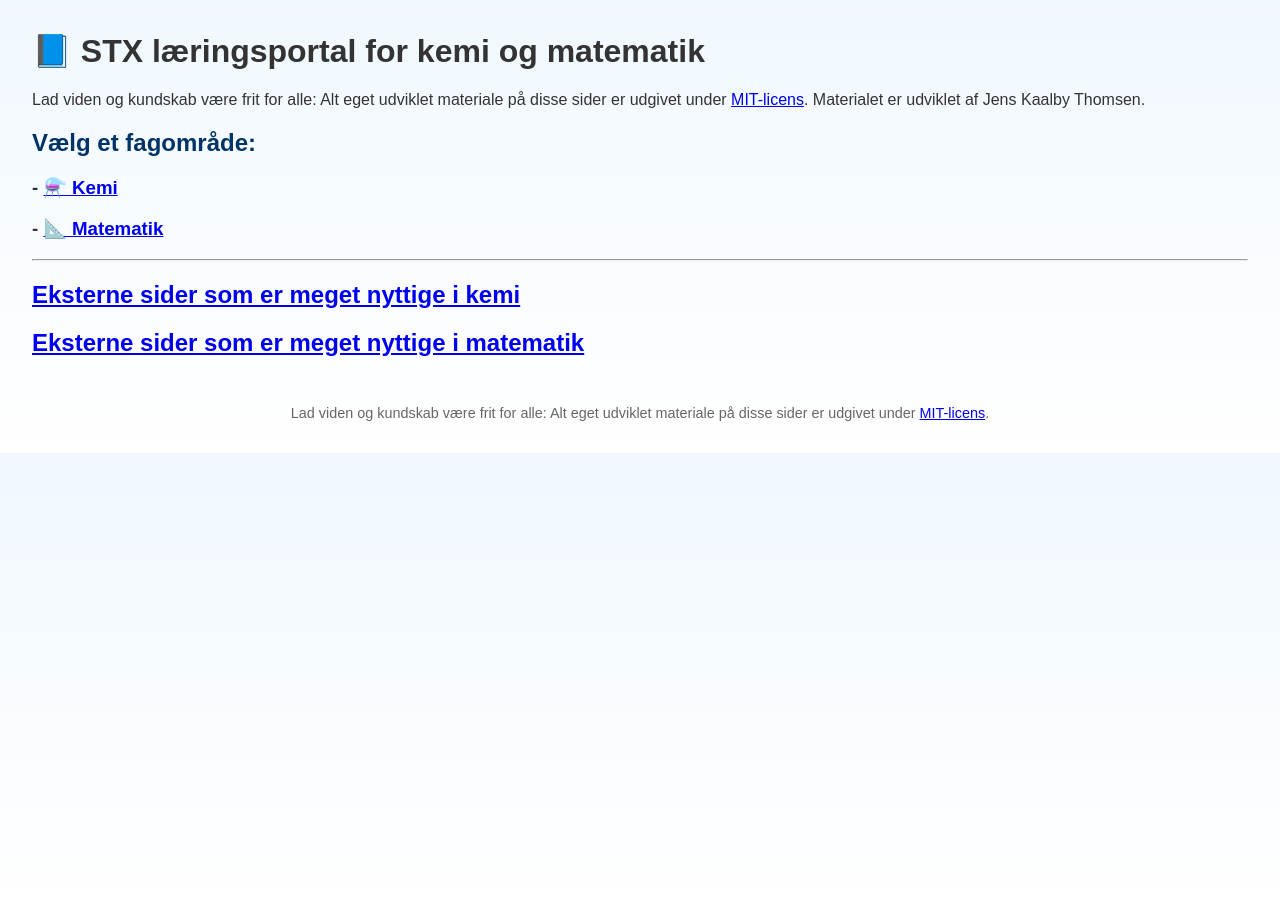
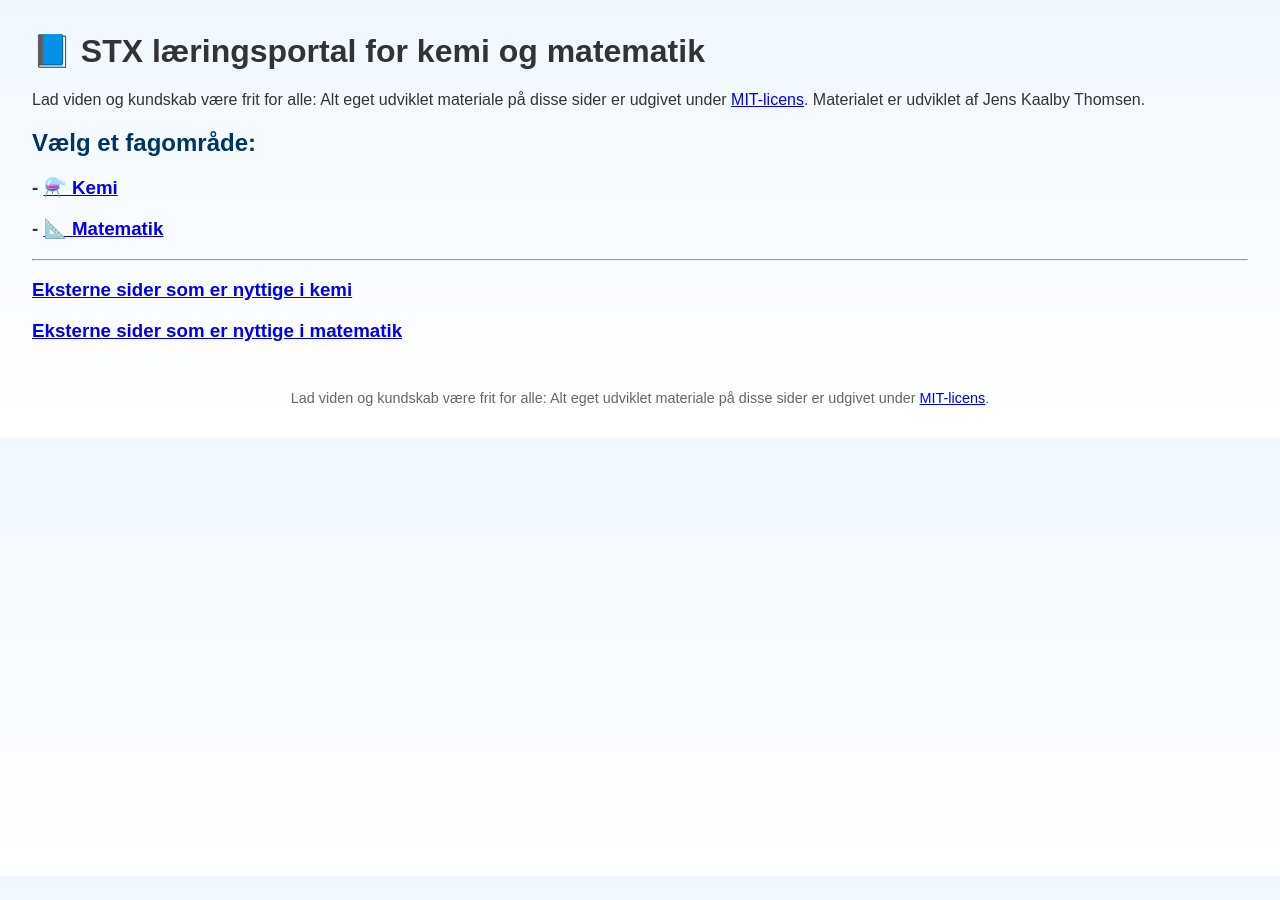
Before and after one commit to jenskaalby/matkem, a Jekyll site: the page built from index.md, in a window 1280 px wide. Built offline with Jekyll 4.4.1, drawn with Linux system fonts in a browser that asks for light colours.

Commit message:
Update index.md

```diff
--- a/index.md
+++ b/index.md
@@ -14,6 +14,6 @@ Lad viden og kundskab være frit for alle: Alt eget udviklet materiale på disse
 
 ---
 
-## [Eksterne sider som er meget nyttige i kemi](./ekst_kem/index.md)
+### [Eksterne sider som er nyttige i kemi](./ekst_kem/index.md)
 
-## [Eksterne sider som er meget nyttige i matematik](./ekst_mat/index.md)
+### [Eksterne sider som er nyttige i matematik](./ekst_mat/index.md)
```
